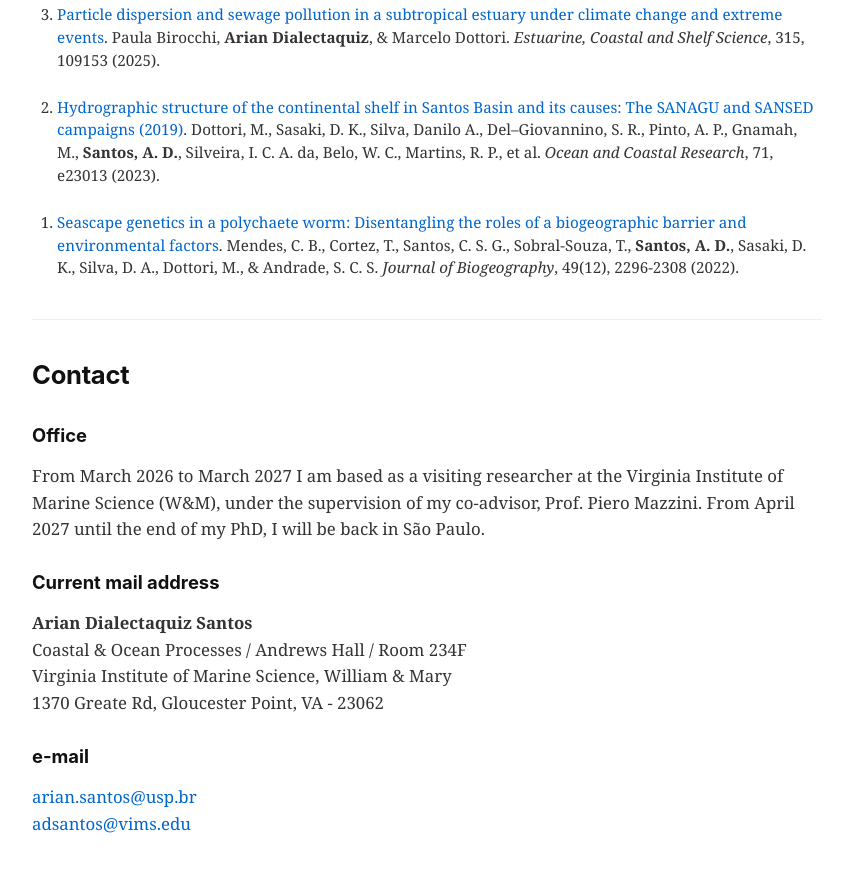
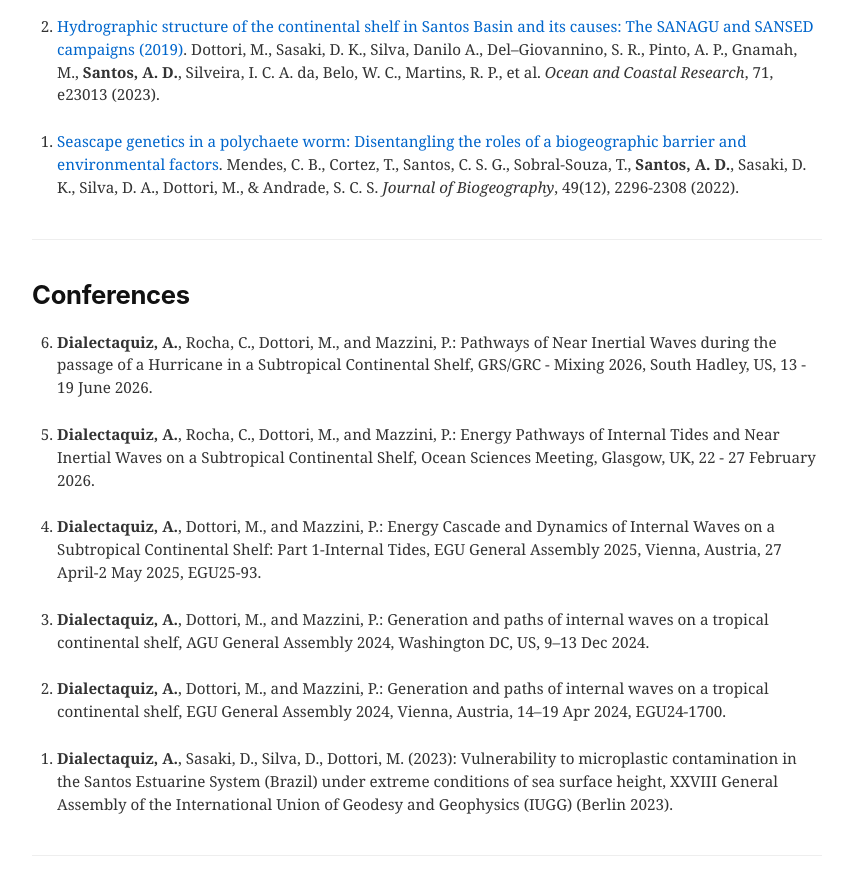
Before and after one commit to arian-dialectaquiz/arian-dialectaquiz.github.io, a plain HTML site: page index.html in a window 1280 px wide. Shown: the part 1172-2060 px from the top of the page, without its empty margins (318-1171 px from the left). Drawn offline with Linux system fonts and the light colour scheme.

Commit message:
Revise conference details and clean up CSS
Updated conference section and removed sidebar styling.

```diff
--- a/index.html
+++ b/index.html
@@ -24,7 +24,7 @@
         }
 
         /* ==========================================================================
-           2. Header & Navigation Menu (Matching Cesar's Minimalist Layout)
+           2. Header & Navigation Menu
            ========================================================================== */
         header {
             background: #ffffff;
@@ -141,10 +141,6 @@
             margin: 0 0 15px 0;
         }
 
-        .sidebar hr {
-            display: none; /* Removed heavy styling lines */
-        }
-
         .social-links {
             list-style: none;
             padding: 0;
@@ -207,7 +203,7 @@
         }
 
         /* ==========================================================================
-           5. Academic Publications & Links
+           5. Academic Publications, Conferences & Links
            ========================================================================== */
         .publication-links {
             font-size: 0.95rem;
@@ -224,12 +220,12 @@
             text-decoration: underline;
         }
 
-        .pub-list {
+        .pub-list, .conf-list {
             padding-left: 25px;
             margin: 0;
         }
 
-        .pub-list li {
+        .pub-list li, .conf-list li {
             margin-bottom: 24px;
             font-size: 0.95rem;
             color: #333333;
@@ -297,6 +293,7 @@
             <nav>
                 <a href="#about">About</a>
                 <a href="#publications">Publications</a>
+                <a href="#conferences">Conferences</a>
                 <a href="#contact">Contact</a>
             </nav>
         </div>
@@ -327,7 +324,7 @@
             <section id="about">
                 <h2>About Me</h2>
                 <p>
-                    I am a PhD Candidate in Physical Oceanography at the Instituto Oceanográfico, Universidade de São Paulo (USP), currently working as a visiting researcher at the Virginia Institute of Marine Science (VIMS), William & Mary. I hold a Bachelor's degree in Oceanography from USP, built upon a strong foundation of three years of undergraduate studies in Atmospheric Sciences at the same institution.
+                    I am a PhD Candidate in Physical Oceanography at the Instituto Oceanográfico, Universidade de São Paulo (USP), where I earned a Bachelor's degree in Oceanography (2023).
                 </p>
                 <p>
                     My research centers on <strong>internal waves, coastal physical oceanography and lagrangian drift</strong>, exploring how fluid dynamics interact with boundary layers, marine ecosystems, and coastal geomorphology. My current main question is "How much the interaction between internal tides and near-inertial waves enhances the vertical mixing of heat and nutrients on a subtropical shelf of supercritical topography?"
@@ -383,6 +380,40 @@
 
             <hr class="section-divider">
 
+            <section id="conferences">
+                <h2>Conferences</h2>
+
+                <ol class="conf-list" reversed>
+
+                    <li>
+                        <strong>Dialectaquiz, A.</strong>, Rocha, C., Dottori, M., and Mazzini, P.: Pathways of Near Inertial Waves during the passage of a Hurricane in a Subtropical Continental Shelf, GRS/GRC - Mixing 2026, South Hadley, US, 13 - 19 June 2026.
+                    </li>
+
+                    <li>
+                        <strong>Dialectaquiz, A.</strong>, Rocha, C., Dottori, M., and Mazzini, P.: Energy Pathways of Internal Tides and Near Inertial Waves on a Subtropical Continental Shelf, Ocean Sciences Meeting, Glasgow, UK, 22 - 27 February 2026.
+                    </li>
+
+                    <li>
+                        <strong>Dialectaquiz, A.</strong>, Dottori, M., and Mazzini, P.: Energy Cascade and Dynamics of Internal Waves on a Subtropical Continental Shelf: Part 1-Internal Tides, EGU General Assembly 2025, Vienna, Austria, 27 April-2 May 2025, EGU25-93.
+                    </li>
+
+                    <li>
+                        <strong>Dialectaquiz, A.</strong>, Dottori, M., and Mazzini, P.: Generation and paths of internal waves on a tropical continental shelf, AGU General Assembly 2024, Washington DC, US, 9–13 Dec 2024.
+                    </li>
+
+                    <li>
+                        <strong>Dialectaquiz, A.</strong>, Dottori, M., and Mazzini, P.: Generation and paths of internal waves on a tropical continental shelf, EGU General Assembly 2024, Vienna, Austria, 14–19 Apr 2024, EGU24-1700.
+                    </li>
+
+                    <li>
+                        <strong>Dialectaquiz, A.</strong>, Sasaki, D., Silva, D., Dottori, M. (2023): Vulnerability to microplastic contamination in the Santos Estuarine System (Brazil) under extreme conditions of sea surface height, XXVIII General Assembly of the International Union of Geodesy and Geophysics (IUGG) (Berlin 2023).
+                    </li>
+
+                </ol>
+            </section>
+
+            <hr class="section-divider">
+
             <section id="contact">
                 <h2>Contact</h2>
 
```
